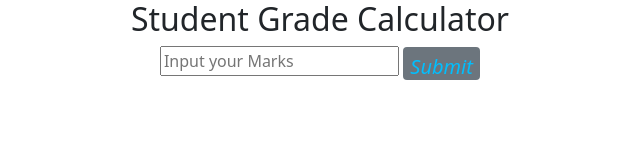
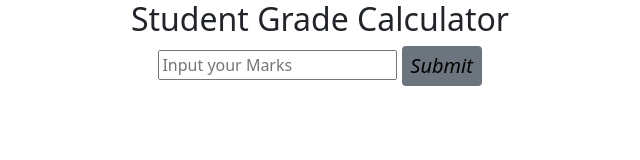
Before and after one commit to mugambijavan/WK1-student-grade-generator, a plain HTML site: page index.html in a window 1280 px wide. Shown: the whole page, without its empty margins (320-960 px from the left). Drawn offline with nearby package versions, Linux system fonts and the light colour scheme.

Commit message:
done assignment

```diff
--- a/style.css
+++ b/style.css
@@ -5,12 +5,12 @@ body {
     background-color: white;
 }
 #btn {
-    color: deepskyblue;
+    color: rgb(0, 0, 0);
     font-size: 20px;
     font-style: italic;
     padding: 5px;
-    height: 33px;
-    width: 77px;
+    height: 40px;
+    width: 80px;
     border: 10px;
 }
 p {
```
